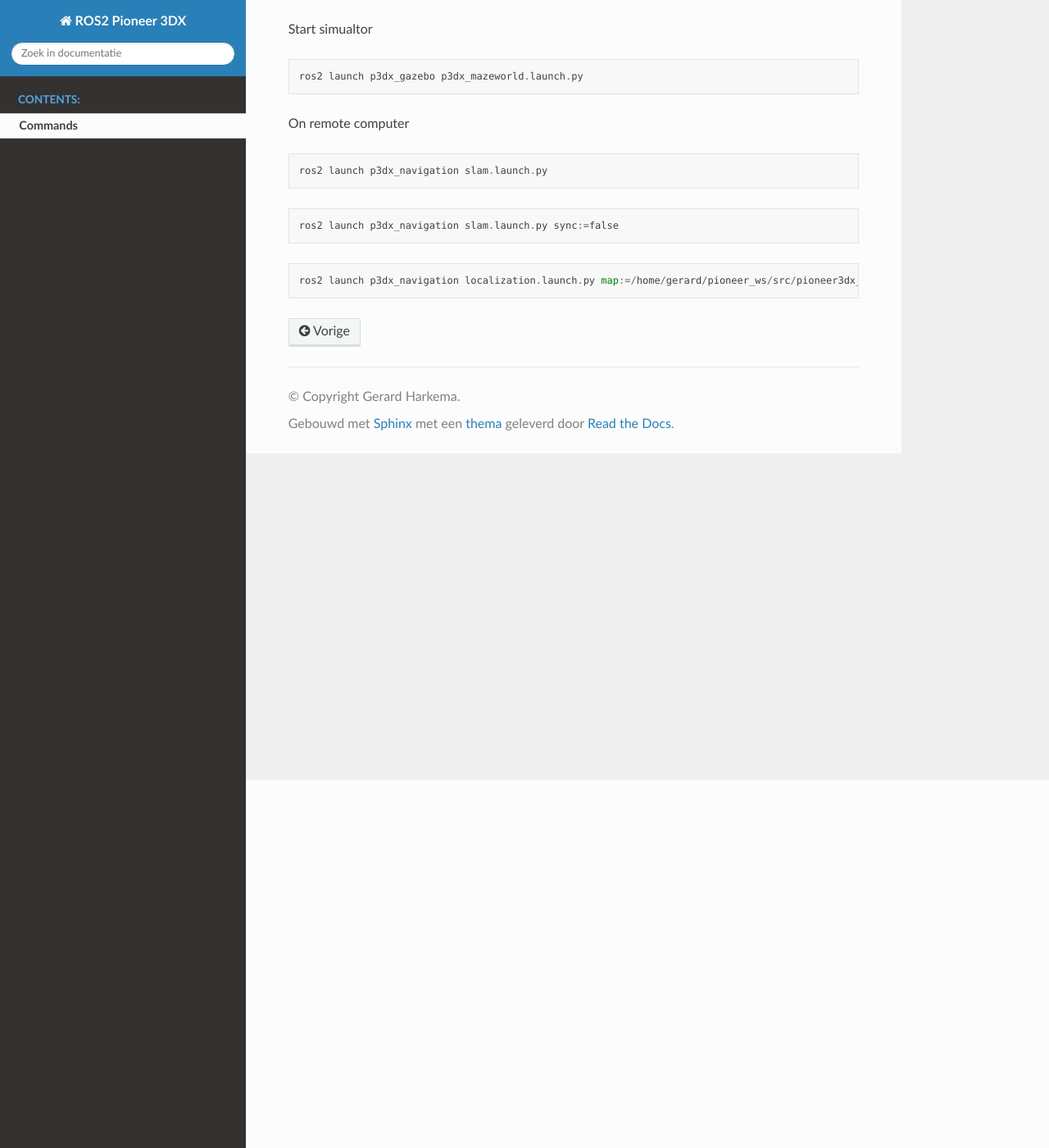
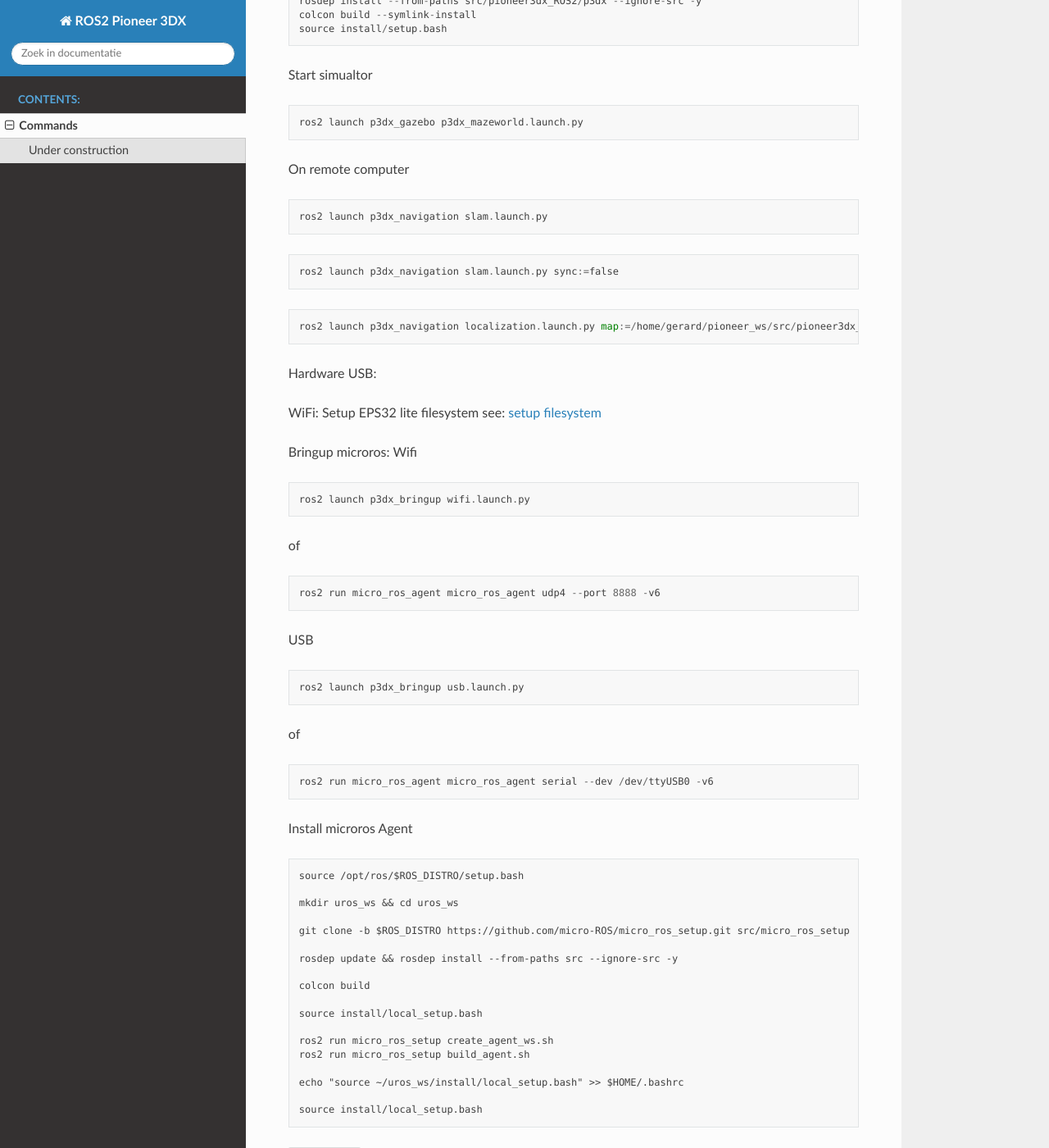
Before and after one commit to AvansMechatronica/pioneer3dx_ROS2, a Sphinx documentation site: the page built from documentation/documentation/main.md, in a window 1280 px wide and 1400 px high, scrolled down 449 px. Shown: the whole window at 82% size. Built offline with Sphinx 7.4.7 and the Read the Docs theme 3.1.0, drawn with Linux system fonts in a browser that asks for light colours; pages that are not in the unit, such as notebooks, are missing from menus.

Commit message:
20251102

````diff
--- a/documentation/documentation/main.md
+++ b/documentation/documentation/main.md
@@ -1,4 +1,7 @@
 # Commands
+
+## Under construction
+
 Clone repository
 ```
 mkdir pioneer_ws/src -p
@@ -32,3 +35,53 @@ ros2 launch p3dx_navigation slam.launch.py sync:=false
 ```
 ros2 launch p3dx_navigation localization.launch.py map:=/home/gerard/pioneer_ws/src/pioneer3dx_ROS2/p3dx_navigation/maps/maze.yaml
 ```
+
+
+Hardware
+USB:
+
+WiFi:
+Setup EPS32 lite filesystem see:
+[setup filesystem](https://randomnerdtutorials.com/esp32-vs-code-platformio-littlefs/)
+
+Bringup microros:
+Wifi
+```
+ros2 launch p3dx_bringup wifi.launch.py
+```
+of
+```
+ros2 run micro_ros_agent micro_ros_agent udp4 --port 8888 -v6
+```
+
+USB
+```
+ros2 launch p3dx_bringup usb.launch.py
+```
+of
+```
+ros2 run micro_ros_agent micro_ros_agent serial --dev /dev/ttyUSB0 -v6
+```
+
+
+Install microros Agent
+```
+source /opt/ros/$ROS_DISTRO/setup.bash
+
+mkdir uros_ws && cd uros_ws
+
+git clone -b $ROS_DISTRO https://github.com/micro-ROS/micro_ros_setup.git src/micro_ros_setup
+
+rosdep update && rosdep install --from-paths src --ignore-src -y
+
+colcon build
+
+source install/local_setup.bash
+
+ros2 run micro_ros_setup create_agent_ws.sh
+ros2 run micro_ros_setup build_agent.sh
+
+echo "source ~/uros_ws/install/local_setup.bash" >> $HOME/.bashrc
+
+source install/local_setup.bash
+```
````
Also changed, not shown: Commands.md (deleted, +0 -33 lines), README.md (+5 -0 lines), documentation/index.rst (+2 -13 lines), licence.md (added), 5 other files.
